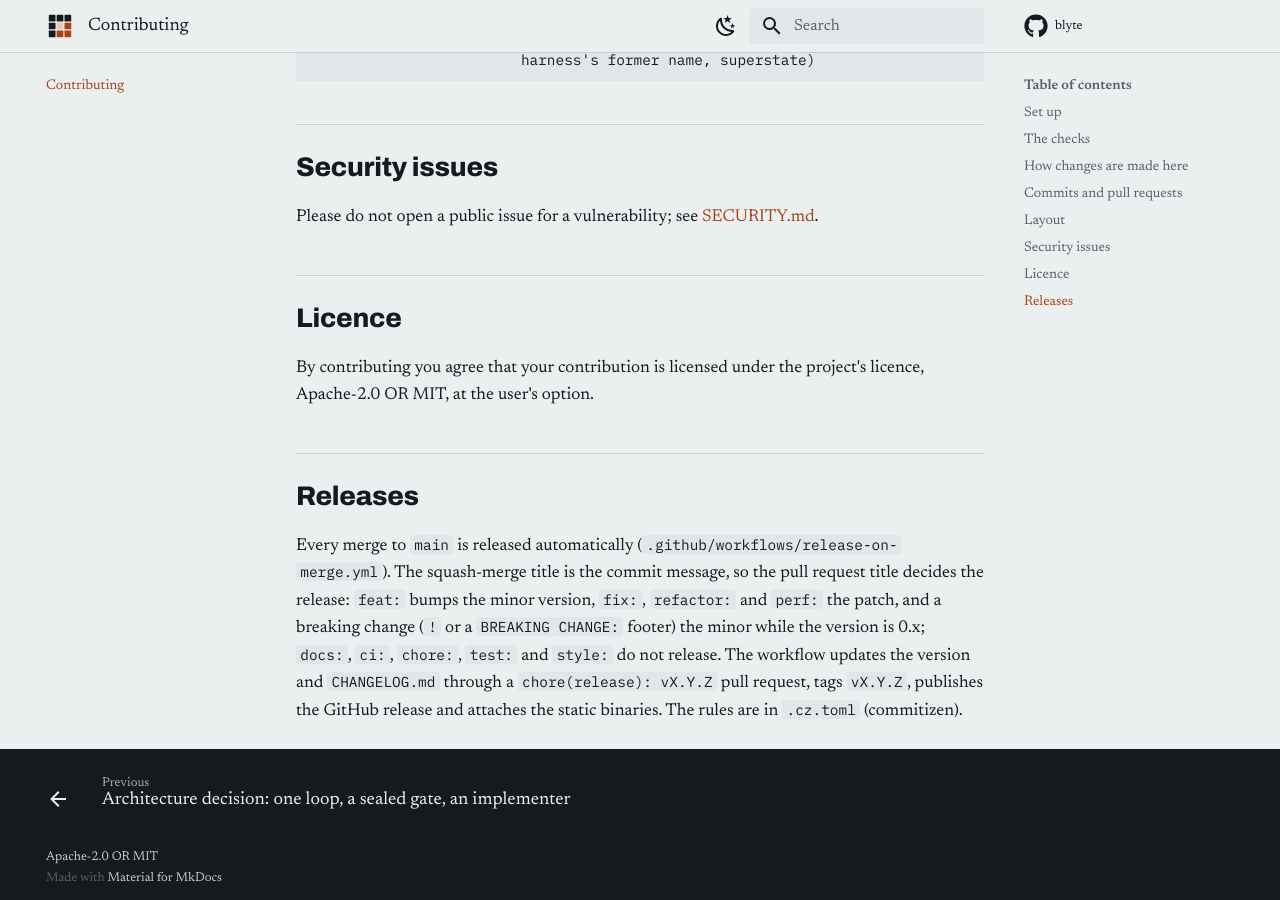
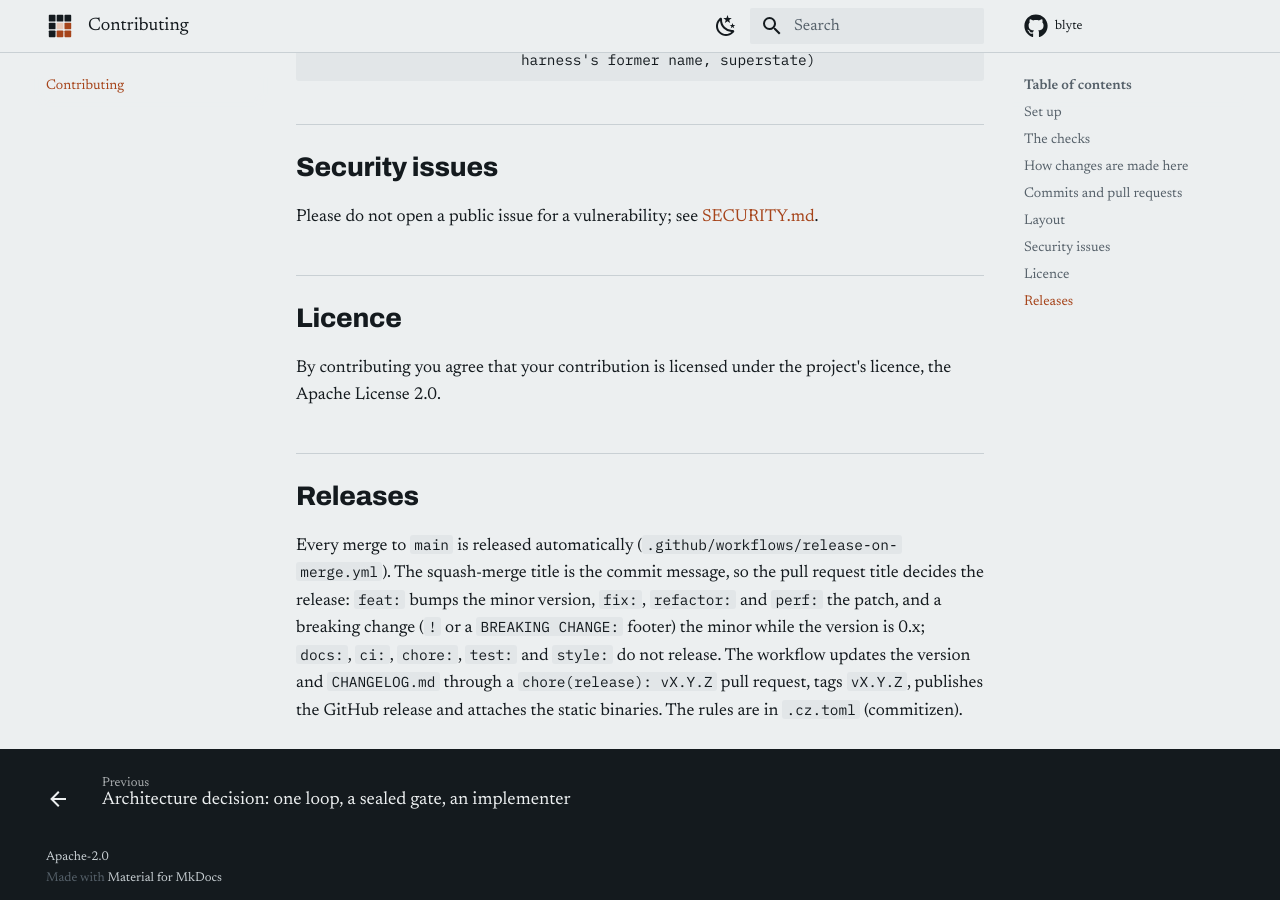
Before and after one commit to dnf0/blyte, an MkDocs documentation site: the page built from docs/contributing.md, in a window 1280 px wide and 900 px high, scrolled down 2107 px. Built offline with MkDocs 1.6.1 and Material for MkDocs 9.7.7, drawn with Linux system fonts in a browser that asks for light colours; comment, search, counter and statistics services are not loaded.

Commit message:
fix(license): standardise on Apache-2.0
The LICENSE file was Apache-2.0 only while Cargo.toml, the README, CONTRIBUTING and the docs site
said Apache-2.0 OR MIT, with no MIT file (raised by Jack Palfrey, 2026-09-30). Everything now says
Apache-2.0, and blyte-agent and blyte-provider inherit the workspace licence (they had none).

Co-Authored-By: Claude Opus 5.5 (1M context) <noreply@anthropic.com>

```diff
--- a/CONTRIBUTING.md
+++ b/CONTRIBUTING.md
@@ -81,8 +81,8 @@ Please do not open a public issue for a vulnerability; see [SECURITY.md](https:/
 
 ## Licence
 
-By contributing you agree that your contribution is licensed under the project's licence,
-Apache-2.0 OR MIT, at the user's option.
+By contributing you agree that your contribution is licensed under the project's licence, the
+Apache License 2.0.
 
 ## Releases
 
--- a/Cargo.toml
+++ b/Cargo.toml
@@ -10,7 +10,7 @@ resolver = "2"
 version = "0.2.2"
 edition = "2021"
 authors = ["Climate X Engineering"]
-license = "Apache-2.0 OR MIT"
+license = "Apache-2.0"
 repository = "https://github.com/climate-x-org/blyte"
 homepage = "https://github.com/climate-x-org/blyte"
 readme = "README.md"
--- a/mkdocs.yml
+++ b/mkdocs.yml
@@ -4,7 +4,7 @@ site_author: Climate X Engineering
 repo_url: https://github.com/climate-x-org/blyte
 repo_name: blyte
 edit_uri: edit/main/docs/
-copyright: Apache-2.0 OR MIT
+copyright: Apache-2.0
 
 # Historical plans and specs stay in the repository, not on the site.
 exclude_docs: |
```
Also changed, not shown: README.md (+2 -2 lines), 2 other files.
